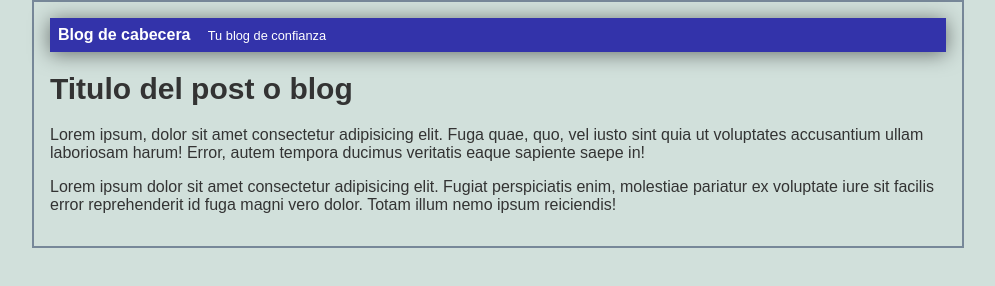
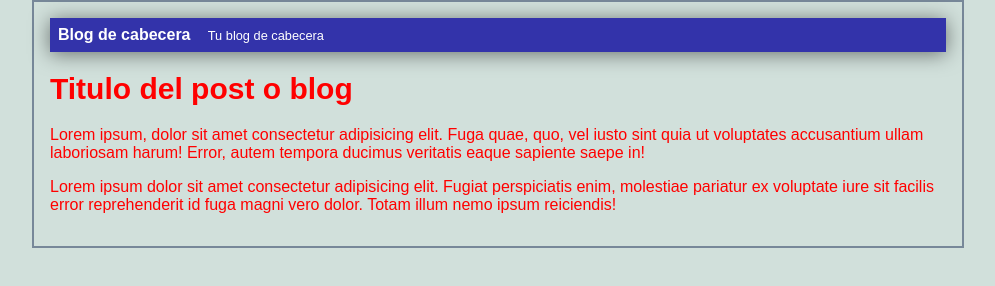
Before and after one commit to jfonseca2206/blog, a plain HTML site: page blog.html in a window 1280 px wide. Shown: the whole page, without its empty margins (142-1137 px from the left). Drawn offline with Linux system fonts and the light colour scheme.

Commit message:
Modificacion para conflictos

```diff
--- a/blog.html
+++ b/blog.html
@@ -10,7 +10,7 @@
 <body>
     <div id="container">
         <div id="cabecera">
-            Blog de cabecera  <span id="tagline">Tu blog de confianza</span>
+            Blog de cabecera  <span id="tagline">Tu blog de cabecera</span>
         </div>
         <div id="post">
             <h1>Titulo del post o blog</h1>
--- a/css/styles.css
+++ b/css/styles.css
@@ -1,10 +1,9 @@
 body {
-  color: #333;
+  color: red;
   text-align: center;
 
   font-family: "Arial";
   background-color: rgb(209, 224, 219);
-
   font-size: 16px;
   margin: 0;
   padding: 0;
```
